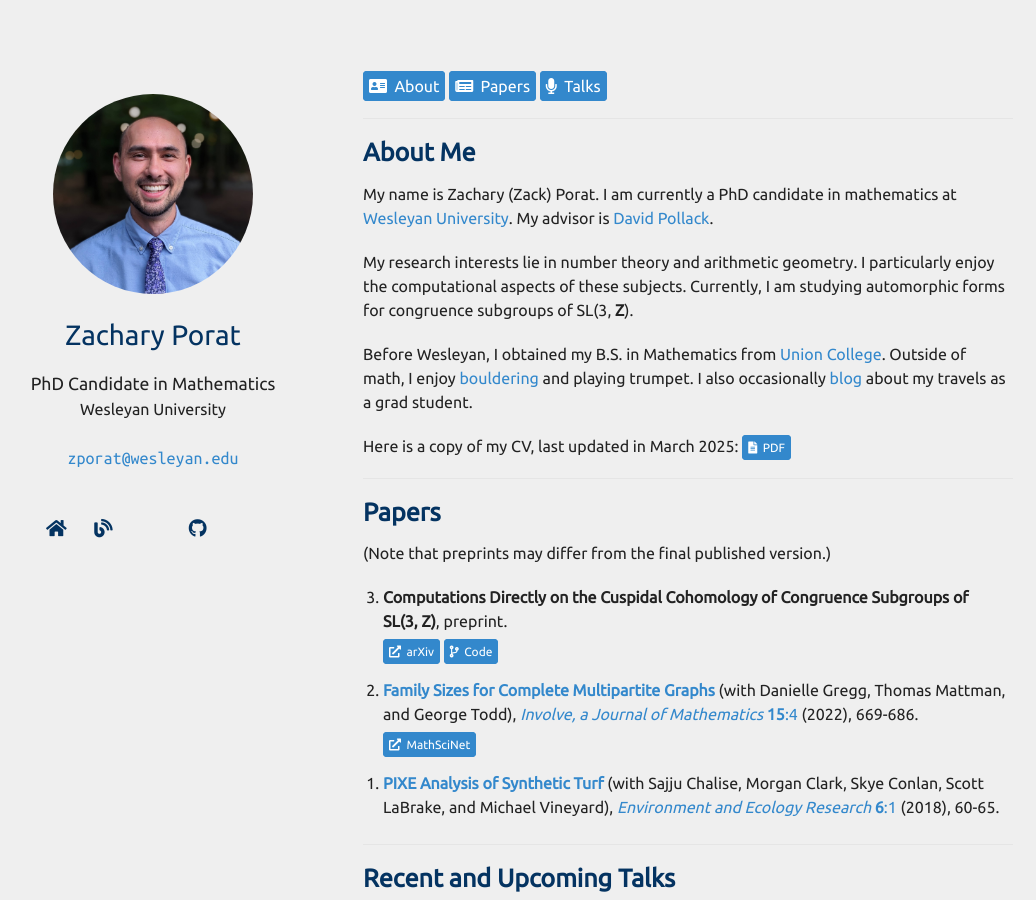
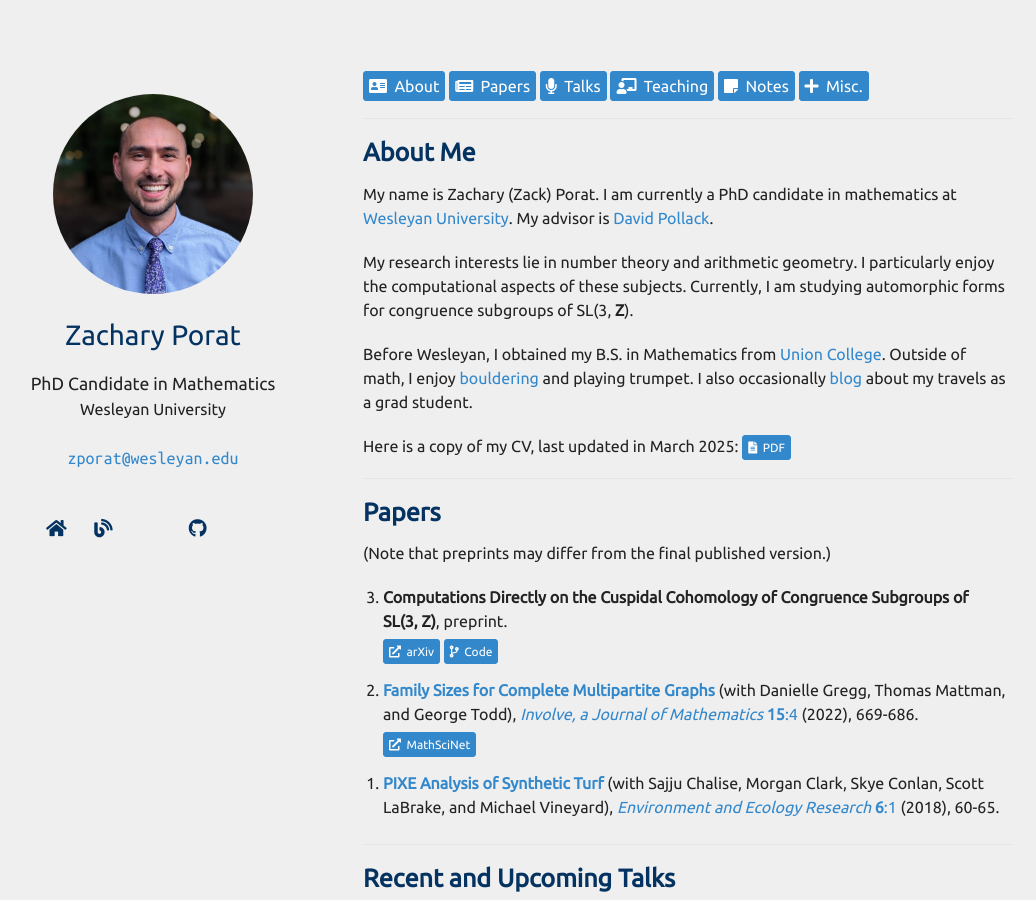
Before and after one commit to zporat/zporat.github.io, a Jekyll site: the page built from index.md, in a window 1280 px wide and 900 px high. Shown: the whole window, without its empty margins (102-1138 px from the left). Built offline with Jekyll 4.4.1, drawn with Linux system fonts in a browser that asks for light colours; nearby versions of some CDN libraries; a style sheet for code colours, icons or effects is not loaded.

Commit message:
nav menu test

```diff
--- a/index.md
+++ b/index.md
@@ -5,6 +5,9 @@ layout: homepage
 <a href="#about" class="button" style="font-size:16px;"><i class="fas fa-address-card" aria-hidden="true"></i>&nbsp; About</a>
 <a href="#papers" class="button" style="font-size:16px;"><i class="fas fa-newspaper" aria-hidden="true"></i>&nbsp; Papers</a>
 <a href="#talks" class="button" style="font-size:16px;"><i class="fas fa-microphone" aria-hidden="true"></i>&nbsp; Talks</a>
+<a href="#teaching" class="button" style="font-size:16px;"><i class="fas fa-chalkboard-teacher" aria-hidden="true"></i>&nbsp; Teaching</a>
+<a href="#notes" class="button" style="font-size:16px;"><i class="fas fa-sticky-note" aria-hidden="true"></i>&nbsp; Notes</a>
+<a href="#misc" class="button" style="font-size:16px;"><i class="fas fa-plus" aria-hidden="true"></i>&nbsp; Misc.</a>
 
 
 ---
@@ -35,7 +38,7 @@ Here is a copy of my CV, last updated in March 2025: <a href="{{ site.cv_link }}
 
 ---
 
-## Teaching
+## <a name="teaching"></a> Teaching
 
 I will be serving as a project assistant at [Arithmetic Geometry at UNT](https://sites.google.com/view/arithmetic-geometry-at-unt/).
 
```
